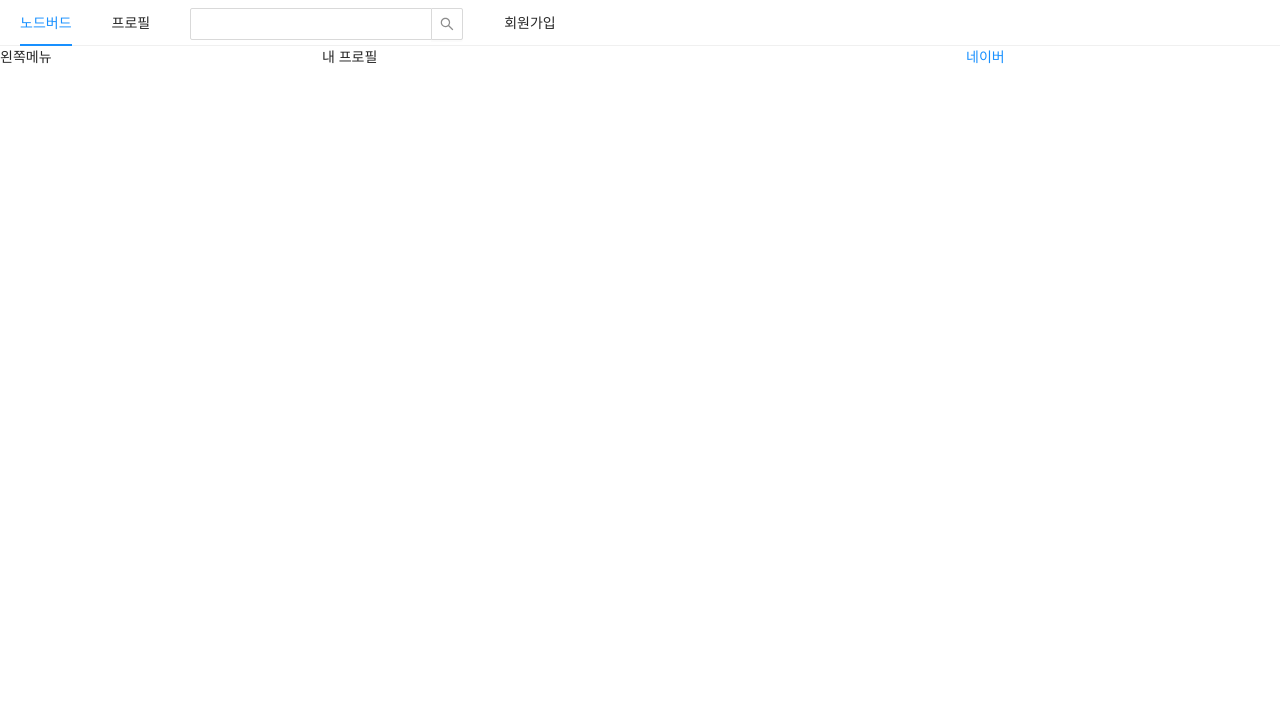
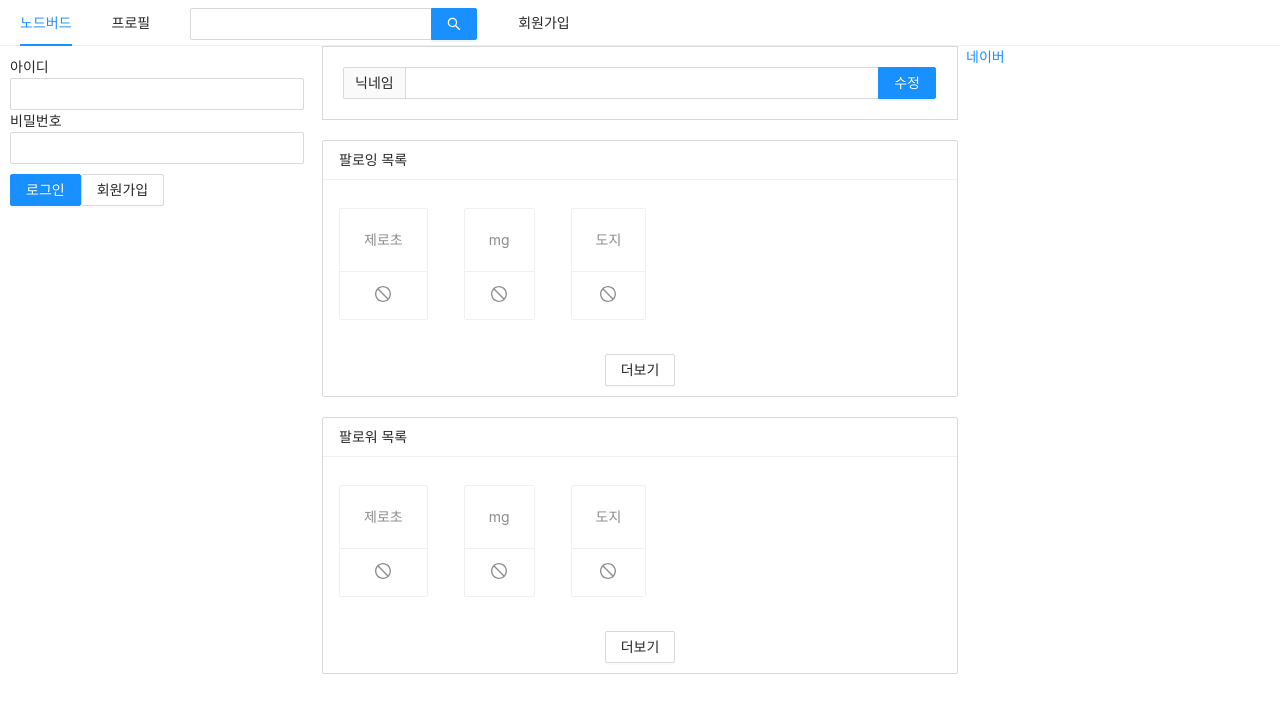
Before and after one commit to SumSumCorn/nodebird-front, a Next.js app: page /profile in a window 1280 px wide. Shown: the top 712 px of the page. Built offline with nearby package versions, Linux system fonts and the light colour scheme.

Commit message:
로그인, 프로필 페이지 구현

```diff
--- a/components/AppLayout.js
+++ b/components/AppLayout.js
@@ -1,28 +1,38 @@
-import React from 'react';
+import React, {useState} from 'react';
 import PropTypes from 'prop-types'
 import Link from 'next/link'
 import {Input, Menu, Row, Col } from 'antd'
+import styled from "styled-components";
+import LoginForm from "./LoginForm";
+import UserProfile from "./UserProfile";
+
+
+const SearchInput = styled(Input.Search)`
+    vertical-align: middle;
+`;
 
 const AppLayout = ({children}) => {
+    const [isLoggedIn, setIsLoggedIn] = useState(false);
+
     return (
         <div>
             <Menu mode={"horizontal"}>
-                <Menu.Item>
+                <Menu.Item key={"/"}>
                     <Link href={"/"}><a>노드버드</a></Link>
                 </Menu.Item>
-                <Menu.Item>
+                <Menu.Item key={"/profile"}>
                     <Link href={"/profile"}><a>프로필</a></Link>
                 </Menu.Item>
-                <Menu.Item>
-                    <Input.Search style={{verticalAlign: 'middle'}} />
+                <Menu.Item key={"searchInput"}>
+                    <SearchInput enterButton />
                 </Menu.Item>
-                <Menu.Item>
+                <Menu.Item key={"/signup"}>
                     <Link href={"/signup"}><a>회원가입</a></Link>
                 </Menu.Item>
             </Menu>
             <Row gutter={8}>
                 <Col xs={24} md={6}>
-                    왼쪽메뉴
+                    {isLoggedIn? <UserProfile setIsLoggedIn={setIsLoggedIn}/> : <LoginForm setIsLoggedIn={setIsLoggedIn}/>}
                 </Col>
                 <Col xs={24} md={12}>
                     {children}
--- /dev/null
+++ b/components/FollowList.js
@@ -0,0 +1,32 @@
+import React from "react";
+import PropTypes from "prop-types";
+import {Button, Card, List} from 'antd'
+import {StopOutlined} from "@ant-design/icons";
+
+const FollowList =({header, data})=>{
+    return (
+        <List
+            style={{marginBottom: 20}}
+            grid={{ gutter:4, xs:2, md:3 }}
+            size="small"
+            header={<div>{header}</div>}
+            loadMore={<div style={{textAlign: 'center', margin: '10px 0'}}><Button>더보기</Button></div>}
+            bordered
+            dataSource={data}
+            renderItem={(item)=>(
+                <List.Item style={{marginTop: 20}}>
+                    <Card actions={[<StopOutlined key={"stop"}/>]}>
+                        <Card.Meta description={item.nickname} />
+                    </Card>
+                </List.Item>
+            )}
+        />
+    )
+}
+
+FollowList.propTypes ={
+    header: PropTypes.string.isRequired,
+    data: PropTypes.array.isRequired
+}
+
+export default FollowList
--- /dev/null
+++ b/components/LoginForm.js
@@ -0,0 +1,56 @@
+import React, {useCallback, useState} from "react";
+import Link from 'next/link'
+import {Button, Form, Input} from "antd";
+import styled from "styled-components";
+
+const ButtonWrapper = styled.div`
+  margin-top: 10px;
+`
+const FormWrapper = styled(Form)`
+  padding: 10px;
+`
+
+
+const LoginForm = ({setIsLoggedIn}) => {
+    const [id, setId] = useState('')
+    const [password, setPassword] = useState('')
+
+    const onChangeId = useCallback((e)=>{
+        setId(e.target.value)
+    }, [])
+
+    const onChangePassword = useCallback((e)=>{
+        setPassword(e.target.value)
+    }, [])
+
+    const onSubmitForm =useCallback(()=>{
+        console.log(id,password);
+        setIsLoggedIn(true);
+    },[id,password]);
+
+    return(
+        <FormWrapper onFinish={onSubmitForm}>
+            <div>
+                <label htmlFor={"user-id"}>아이디</label>
+                <br/>
+                <Input name={"user-id"} value={id} onChange={onChangeId} required />
+            </div>
+            <div>
+                <label htmlFor={"user-password"}>비밀번호</label>
+                <br/>
+                <Input
+                    name={"user-password"}
+                    type={"password"}
+                    value={password}
+                    onChange={onChangePassword}
+                    required />
+            </div>
+            <ButtonWrapper>
+                <Button type={"primary"} htmlType={"submit"} loading={false}>로그인</Button>
+                <Link href={"/signup"}><a><Button>회원가입</Button></a></Link>
+            </ButtonWrapper>
+        </FormWrapper>
+    )
+}
+
+export default LoginForm;
--- /dev/null
+++ b/components/NicknameEditForm.js
@@ -0,0 +1,18 @@
+import React, {useMemo} from "react";
+import {Form, Input} from "antd";
+
+const NicknameEditForm = ()=>{
+    const style = useMemo(()=>({
+        marginBottom: '20px',
+        border: '1px solid #d9d9d9',
+        padding: '20px'
+    }),[])
+    return (
+        <Form>
+            <label></label>
+            <Input.Search style={style} addonBefore={"닉네임"} enterButton={"수정"}/>
+        </Form>
+    )
+}
+
+export default NicknameEditForm
--- /dev/null
+++ b/components/UserProfile.js
@@ -0,0 +1,27 @@
+import React, {useCallback} from "react";
+import {Avatar, Button, Card} from "antd";
+
+const UserProfile = ({setIsLoggedIn})=> {
+    const onLogout = useCallback(()=>{
+        setIsLoggedIn(false);
+    },[])
+
+
+    return (
+        <Card
+        actions={[
+            <div key={"twit"}>짹짹<br/></div>,
+            <div key={"followings"}>팔로잉</div>,
+            <div key={"followers"}>팔로워</div>
+        ]}
+        >
+            <Card.Meta
+                avatar={<Avatar>ZC</Avatar>}
+                title={"ZeroCho"}
+            />
+            <Button onClick={onLogout}>로그아웃</Button>
+        </Card>
+    )
+}
+
+export default UserProfile;
--- a/pages/profile.js
+++ b/pages/profile.js
@@ -1,14 +1,24 @@
 import React from 'react';
 import Head from "next/head";
 import AppLayout from "../components/AppLayout";
+import NicknameEditForm from "../components/NicknameEditForm";
+import FollowList from "../components/FollowList";
 
 const Profile = () => {
+    const followerList = [{nickname: '제로초'},{nickname: 'mg'}, {nickname: '도지'}]
+    const followingList = [{nickname: '제로초'},{nickname: 'mg'}, {nickname: '도지'}]
+
+
     return(
         <>
             <Head>
                 <title>내 프로필 | NodeBird</title>
             </Head>
-            <AppLayout>내 프로필</AppLayout>
+            <AppLayout>
+                <NicknameEditForm/>
+                <FollowList header={"팔로잉 목록"} data={followingList}/>
+                <FollowList header={"팔로워 목록"} data={followerList}/>
+            </AppLayout>
         </>
     )
 }
```
